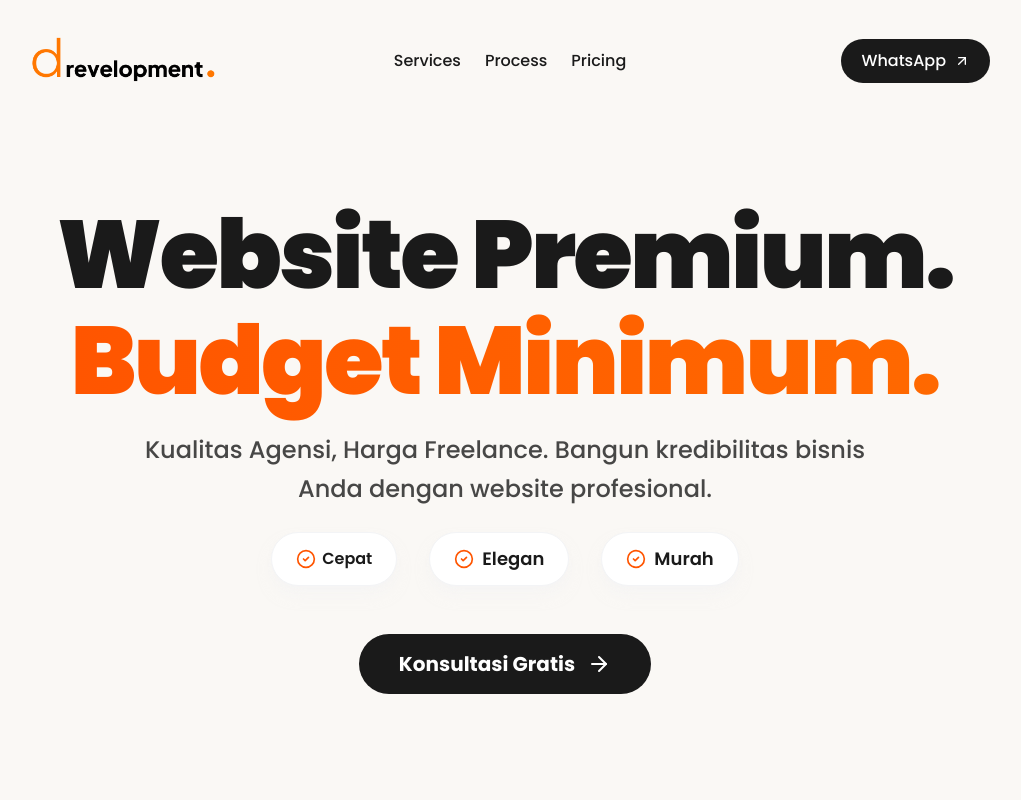
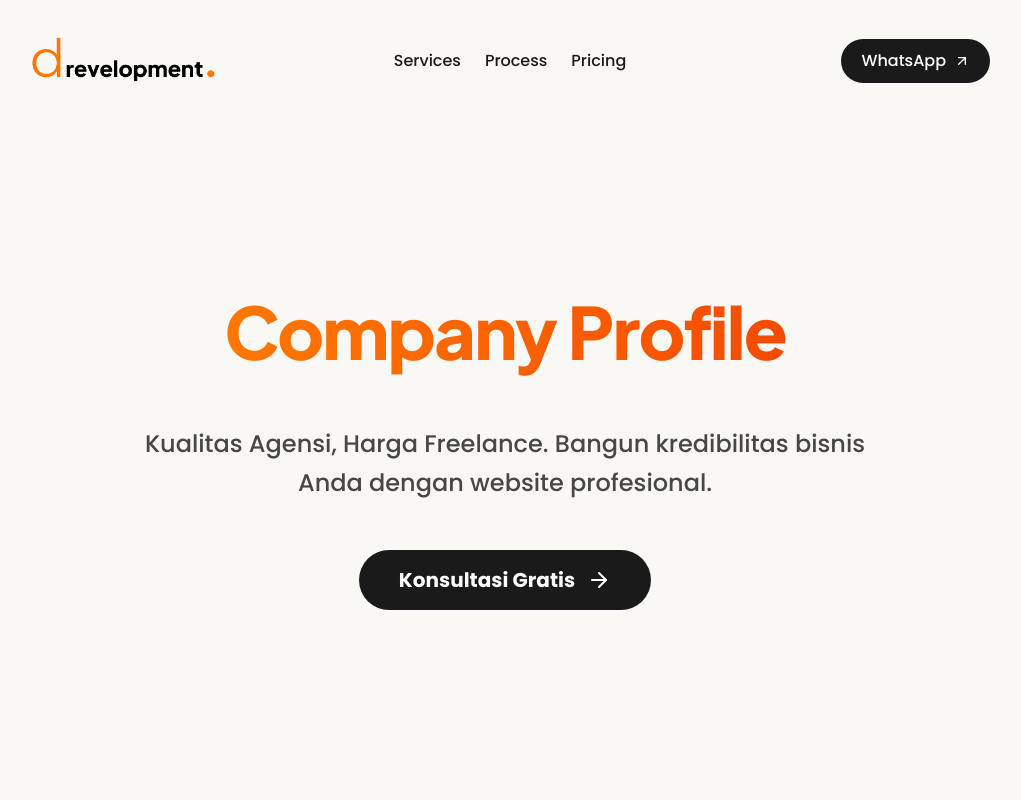
Before and after one commit to drepradhit/drevelopment, a React (Vite) app: page / in a window 1280 px wide. Shown: the top 800 px of the page, without its empty margins (130-1151 px from the left). Built offline with nearby package versions, Linux system fonts and the light colour scheme.

Commit message:
Refactor Hero section: remove benefits, update layout, new orange color

```diff
--- a/index.html
+++ b/index.html
@@ -12,6 +12,8 @@
   <link href="https://fonts.googleapis.com/css2?family=Montserrat+Alternates:wght@400;500;600;700;800&display=swap"
     rel="stylesheet" />
   <link href="https://fonts.googleapis.com/css2?family=Poppins:wght@300;400;500;600;700;800;900&display=swap"
+    rel="stylesheet" />
+  <link href="https://fonts.googleapis.com/css2?family=Plus+Jakarta+Sans:wght@400;500;600;700;800&display=swap"
     rel="stylesheet" />
 
   <!-- SEO Utama -->
--- a/src/components/Hero.jsx
+++ b/src/components/Hero.jsx
@@ -1,12 +1,29 @@
-import React, { useLayoutEffect, useRef } from 'react';
+import React, { useLayoutEffect, useRef, useState, useEffect } from 'react';
 import { gsap } from 'gsap';
 import { ArrowRight, CheckCircle2 } from 'lucide-react';
+import { motion, AnimatePresence } from 'framer-motion';
 
 const Hero = () => {
     const containerRef = useRef(null);
     const titleRef = useRef(null);
     const subtitleRef = useRef(null);
     const ctaRef = useRef(null);
+
+    const words = [
+        "Landing Page",
+        "Company Profile",
+        "Personal Portfolio",
+        "UI/UX Design",
+        "Prototyping"
+    ];
+    const [index, setIndex] = useState(0);
+
+    useEffect(() => {
+        const interval = setInterval(() => {
+            setIndex((prevIndex) => (prevIndex + 1) % words.length);
+        }, 5000); // Change text every 5 seconds
+        return () => clearInterval(interval);
+    }, []);
 
     useLayoutEffect(() => {
         let ctx = gsap.context(() => {
@@ -15,7 +32,6 @@ const Hero = () => {
 
             tl.from(titleRef.current, { y: 100, opacity: 0, duration: 1.2 })
                 .from(subtitleRef.current, { y: 50, opacity: 0, duration: 1 }, "-=0.8")
-                .from(".hero-badge", { scale: 0, opacity: 0, stagger: 0.2, duration: 0.8 }, "-=0.6")
                 .from(ctaRef.current, { y: 30, opacity: 0, duration: 0.8 }, "-=0.6");
 
             // Floating animation removed per user request
@@ -35,35 +51,42 @@ const Hero = () => {
             className="min-h-screen bg-cream flex items-center justify-center relative overflow-hidden pt-4 md:pt-24"
         >
             <div className="container-wide relative z-10">
-                <div className="text-center max-w-5xl mx-auto">
+                <div className="text-center max-w-6xl mx-auto">
 
-                    {/* Title */}
-                    <h1
-                        ref={titleRef}
-                        className="text-4xl md:text-6xl lg:text-8xl font-black text-primary leading-[1.1] mb-4 tracking-tight"
-                    >
-                        Website Premium.<br />
-                        <span className="text-transparent bg-clip-text bg-gradient-to-r from-accent to-orange-500">Budget Minimum.</span>
-                    </h1>
+                    <div className="flex flex-col items-center justify-center mb-8 md:mb-12 w-full">
+                        {/* Logo Group - Mobile Only */}
+                        <div className="mb-6 md:hidden">
+                            <img
+                                src="/images/Logo Drevelopment No BG.png"
+                                alt="Drevelopment Logo"
+                                className="h-24 w-auto object-contain mx-auto"
+                            />
+                        </div>
+
+                        {/* Title - Centered */}
+                        <div ref={titleRef} className="flex flex-col justify-center text-center">
+                            <div className="relative">
+                                <AnimatePresence mode="wait">
+                                    <motion.h1
+                                        key={index}
+                                        initial={{ y: 30, opacity: 0 }}
+                                        animate={{ y: 0, opacity: 1 }}
+                                        exit={{ y: -30, opacity: 0 }}
+                                        transition={{ duration: 0.5, ease: "easeOut" }}
+                                        className="font-black text-transparent bg-clip-text bg-gradient-to-r from-accent to-orange-600 leading-tight tracking-tight font-['Plus_Jakarta_Sans'] text-3xl sm:text-4xl md:text-6xl lg:text-7xl"
+                                    >
+                                        {words[index]}
+                                    </motion.h1>
+                                </AnimatePresence>
+                            </div>
+                        </div>
+                    </div>
 
                     {/* Subtitle */}
                     <div ref={subtitleRef} className="max-w-3xl mx-auto mb-12">
                         <p className="text-base md:text-2xl text-primary/80 font-medium leading-relaxed mb-6">
                             Kualitas Agensi, Harga Freelance. Bangun kredibilitas bisnis Anda dengan website profesional.
                         </p>
-
-                        {/* Key Benefits - Rapi & Menarik */}
-                        <div className="flex flex-wrap justify-center gap-4 md:gap-8 text-primary font-semibold text-lg">
-                            <span className="hero-badge flex items-center gap-1.5 px-3 py-1.5 text-xs md:text-base md:px-6 md:py-3 bg-white rounded-full shadow-lg shadow-gray-100/50 border border-gray-100">
-                                <CheckCircle2 className="w-5 h-5 text-accent" /> Cepat
-                            </span>
-                            <span className="hero-badge flex items-center gap-2 px-6 py-3 bg-white rounded-full shadow-lg shadow-gray-100/50 border border-gray-100">
-                                <CheckCircle2 className="w-5 h-5 text-accent" /> Elegan
-                            </span>
-                            <span className="hero-badge flex items-center gap-2 px-6 py-3 bg-white rounded-full shadow-lg shadow-gray-100/50 border border-gray-100">
-                                <CheckCircle2 className="w-5 h-5 text-accent" /> Murah
-                            </span>
-                        </div>
                     </div>
 
                     {/* CTAs */}
--- a/src/styles/globals.css
+++ b/src/styles/globals.css
@@ -3,8 +3,8 @@
 @theme {
   /* Premium Warm Palette - Sophisticated & Inviting */
   --color-primary: #1A1A1A;
-  --color-accent: #FF5500;
-  --color-accent-light: #FF7733;
+  --color-accent: #FF7700;
+  --color-accent-light: #FF9933;
 
   --color-cream: #FAF8F5;
   --color-warm-gray: #F5F3F0;
@@ -38,7 +38,7 @@
   }
 
   ::selection {
-    background: #FF4D00;
+    background: #FF7700;
     color: white;
   }
 
```
